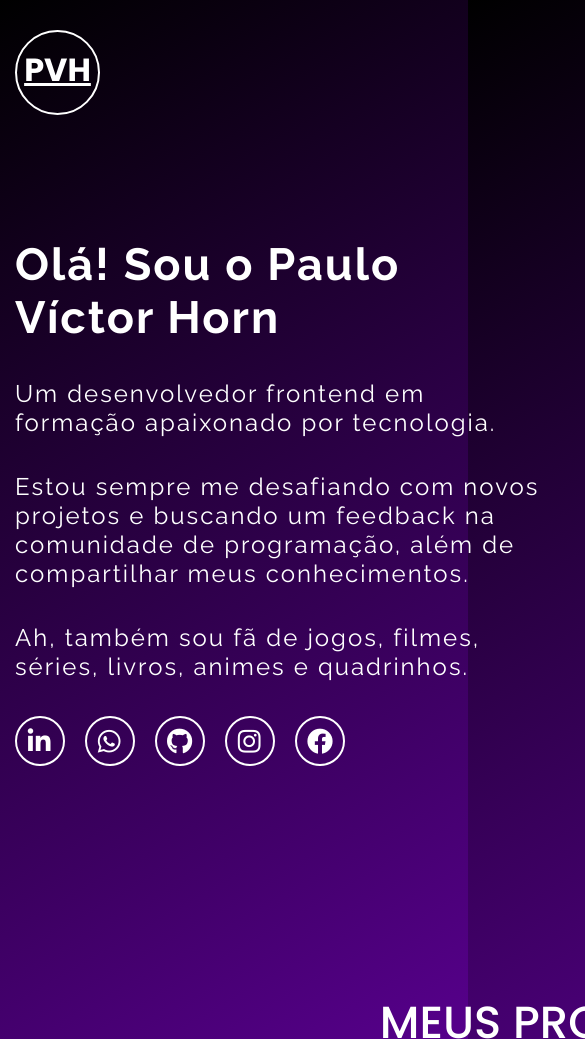
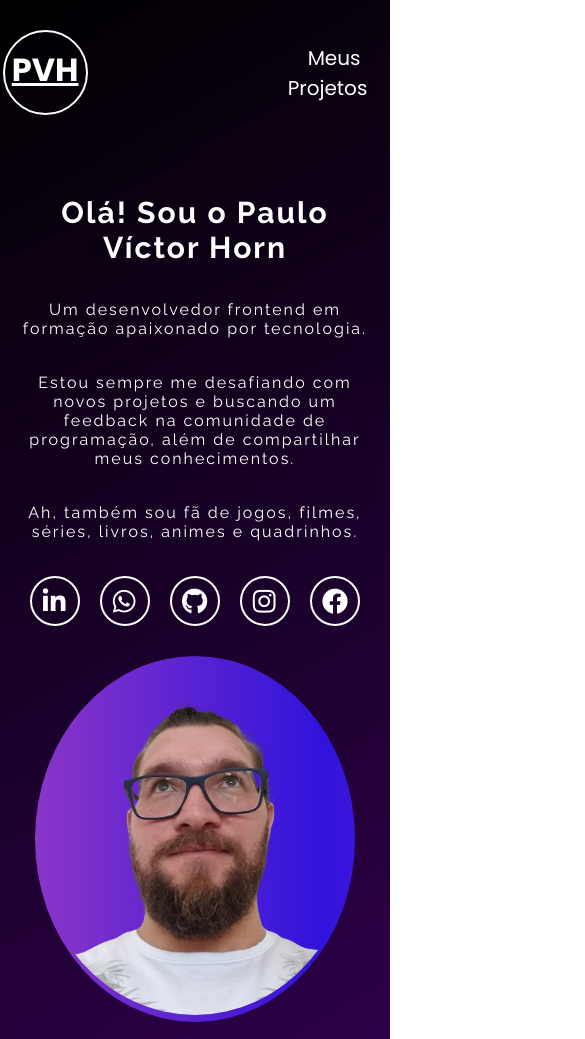
Before and after one commit to PauloHorn/portifolio-simplificado, a plain HTML site: page index.html in a window 390 px wide. Shown: the top 1039 px of the page, 585 px wide, since content can reach past the window. Drawn offline with nearby package versions, Linux system fonts and the light colour scheme.

Commit message:
responsividade

```diff
--- a/index.html
+++ b/index.html
@@ -6,6 +6,7 @@
     <title>Paulo Víctor Horn - Desenvolvedor FrontEnd</title>
     <link rel="stylesheet" href="./src/css/reset.css">
     <link rel="stylesheet" href="./src/css/estilos.css">
+    <link rel="stylesheet" href="./src/css/responsivo.css">
     <link rel="shortcut icon" href="src/imagens/favicon.ico" type="image/x-icon">
     <link rel="stylesheet" href="https://cdnjs.cloudflare.com/ajax/libs/font-awesome/5.15.4/css/all.min.css">
     <link rel="stylesheet" href="https://cdn.jsdelivr.net/gh/devicons/devicon@v2.14.0/devicon.min.css">
@@ -71,9 +72,7 @@
         <div class="container-foto">
             <div class="foto sombra-interna">
               <picture>
-                <source media="(max-width: 650px)" srcset="./src/imagens/foto-para-perfis-pq-sem-fundo.png" type="image/png">
                 <img src="./src/imagens/foto-para-perfis-sem-fundo.png" alt="Foto do portifólio do Paulo Víctor Horn">
-              </picture>
             </div>
         </div>
     </section>
@@ -172,5 +171,7 @@
         </div>
         <button class="btn-mostrar-projetos">Mostrar mais</button>
     </section>
+
+    <script src="./src/js/index.js"></script>
 </body>
 </html>
--- a/src/css/estilos.css
+++ b/src/css/estilos.css
@@ -6,14 +6,15 @@ html {
 body {
     font-family: "Poppins", sans-serif;
     margin: 0 auto;
-    width: 1120px; /*para o margin auto funcionar, precisamos definir uma largura para nossa tela*/
+    width: 100%; /*para o margin auto funcionar, precisamos definir uma largura para nossa tela*/
     background: linear-gradient(150deg, #000000, #9e00ff);
-    background-size: 120% 120%;
+    background-size: 100% 120%;
 }
 
 .cabecalho {
     display: flex;/*Usa o conceito de pais e filhos deixando os itens dentro do header um do lado do outro*/
-    justify-content: space-between;
+    justify-content: center;
+    gap: 200px;
     align-items: center; /*alinhamento vertical*/
     padding: 30px 15px;
 }
--- /dev/null
+++ b/src/css/responsivo.css
@@ -0,0 +1,40 @@
+@media (max-width: 1280px) {
+    .cabecalho {
+        padding: 30px;
+    }
+
+   .home {
+        flex-direction: column;
+        align-items: center;
+        margin: 50px 0;
+        gap: 30px;
+    }
+
+    .home .informacoes {
+        max-width: 100%;
+        text-align: center;
+        align-items: center;
+    }
+
+    .projetos .container-projetos {
+        padding: 0 30px;
+    }
+}
+
+@media (max-width: 425px) {
+    .home .informacoes h1 {
+        font-size: 30px;
+    }
+
+    .home .informacoes p {
+        font-size: 16px;
+    }
+
+    .home .container-foto img {
+        max-width: 320px;
+    }
+
+    .projetos {
+        padding: 30px;
+    }
+}
--- /dev/null
+++ b/src/js/index.js
@@ -0,0 +1,5 @@
+//Objetivo 1 - quando o usuário clicar no botão de mostrar mais, deve abrir os projetos que estão escondidos no html
+
+//Passo 1 - pegar o botão mostrar mais no JS para poder verificar quando o usuário clicar em cima dele
+
+document.getElementById('')
```
